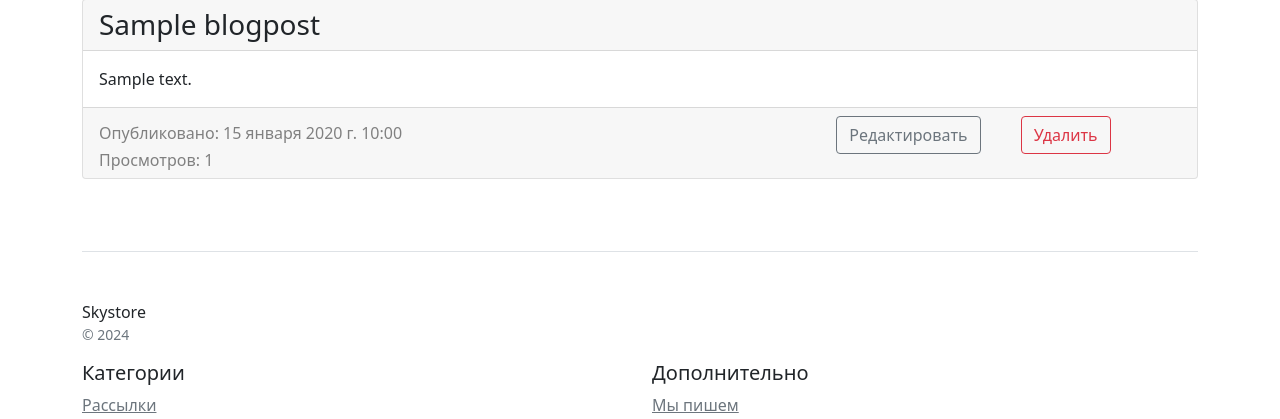
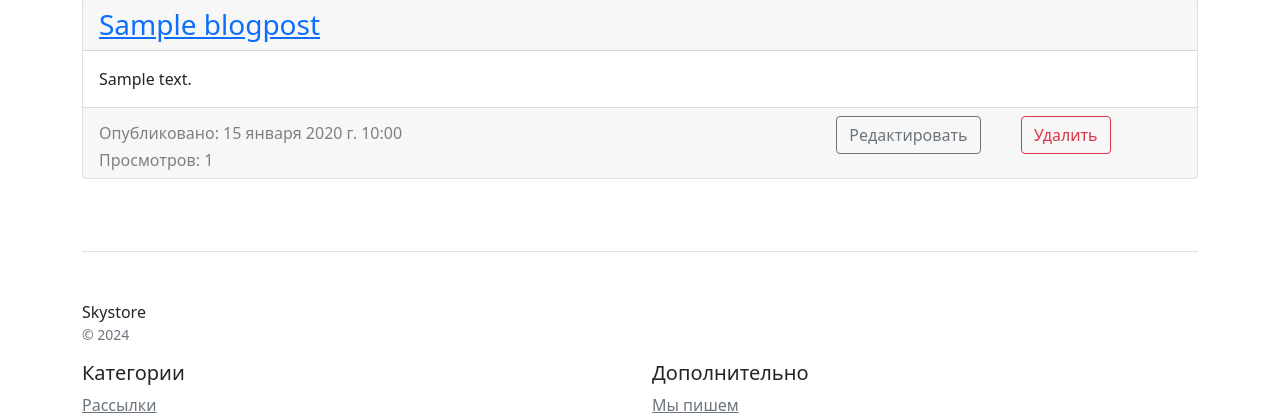
Before and after one commit to MSk1901/skystore, a Django app: page /blog/ in a window 1280 px wide. Shown: the part 565-984 px from the top of the page. Run offline with Django 5.2, Linux system fonts and the light colour scheme; tables that the repository leaves empty hold one stand-in row (values such as "Sample post"); some libraries are stand-ins or nearby versions.

Commit message:
change template to link for post

```diff
--- a/catalog/templates/catalog/blogpost_list.html
+++ b/catalog/templates/catalog/blogpost_list.html
@@ -13,7 +13,9 @@
     <div class="col-12">
         <img src="{% mymedia object.preview %}">
         <div class="card mb-4 box-shadow">
-            <h3 class="card-header my-0 font-weight-normal">{{ object.title }}</h3>
+            <a href="{% url 'catalog:post' object.slug %}">
+                <h3 class="card-header my-0 font-weight-normal">{{ object.title }}</h3>
+            </a>
             <div class="card-body">
                 <p class="card-text my-0 font-weight-normal">{{ object.content }}</p>
 
```
